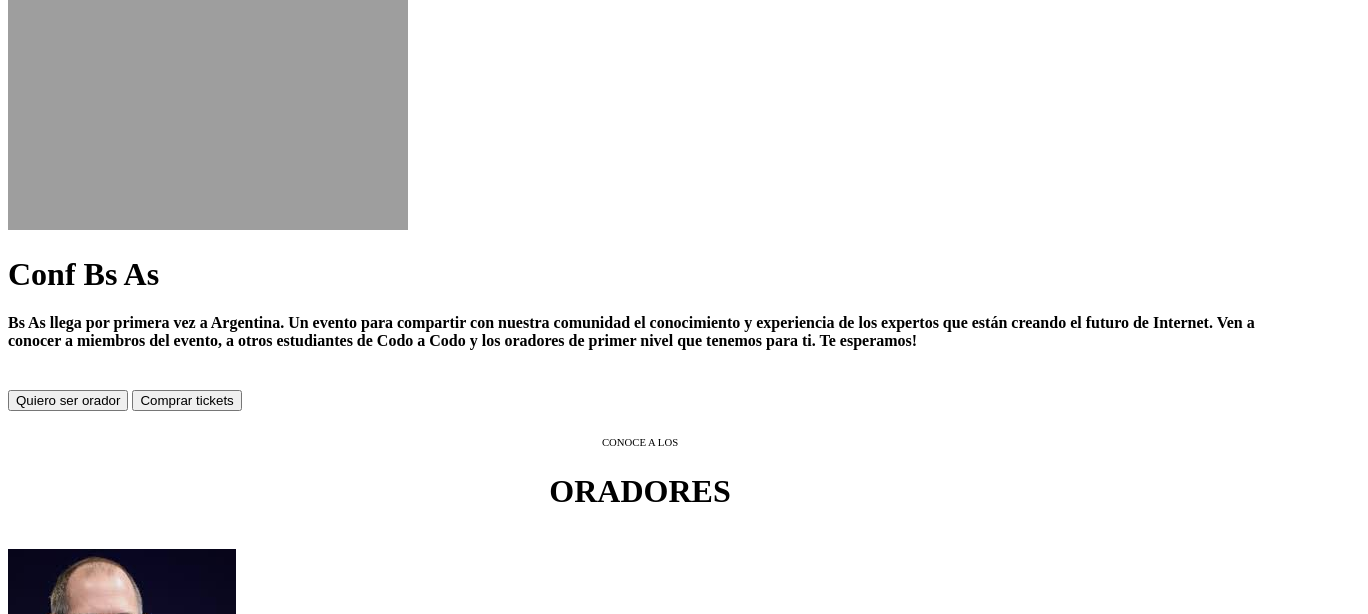
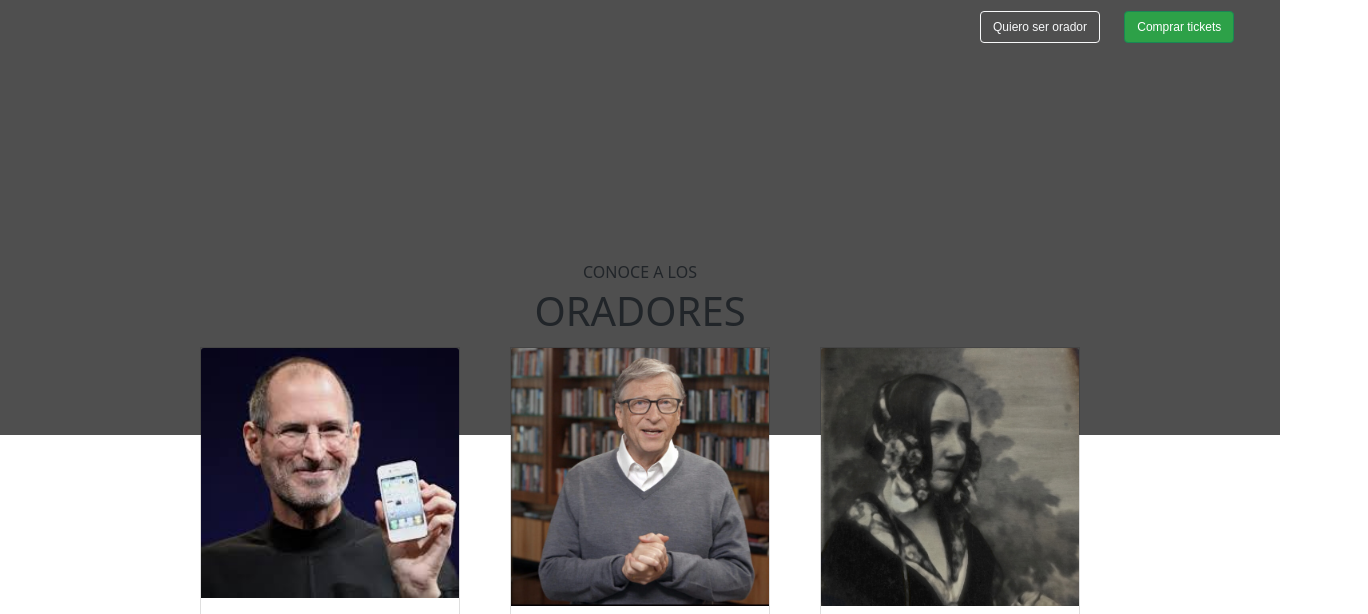
Before and after one commit to frandom86/hosting, a plain HTML site: page index.html in a window 1280 px wide. Shown: the part 465-1079 px from the top of the page, 1368 px wide, since content can reach past the window. Drawn offline with Linux system fonts and the light colour scheme; the site is published under a folder, as on GitHub Pages, so addresses that start at the root find nothing.

Commit message:
Update index.html

```diff
--- a/index.html
+++ b/index.html
@@ -7,8 +7,8 @@
     <meta name="viewport"
         content="width=device-width, user-scalable=no, initial-scale=1.0, maximun-scale=1.0, minimun-scale=1.0">
     <!-- Link a CSS -->
-    <link rel="stylesheet" href="/hosting/css/bootstrap.css">
-    <link rel="stylesheet" href="/hosting/css/style.css">
+    <link rel="stylesheet" href="css/bootstrap.css">
+    <link rel="stylesheet" href="css/style.css">
 
     <title>TP Integrador Front End - Codo a Codo</title>
 </head>
```
